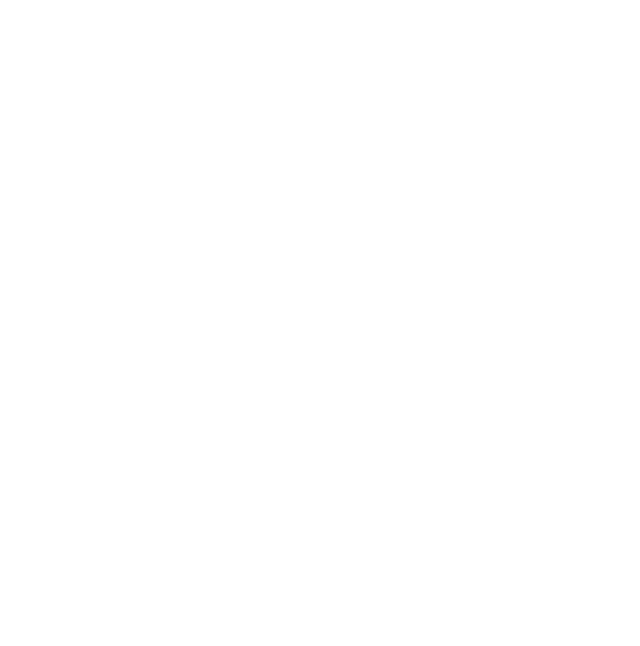
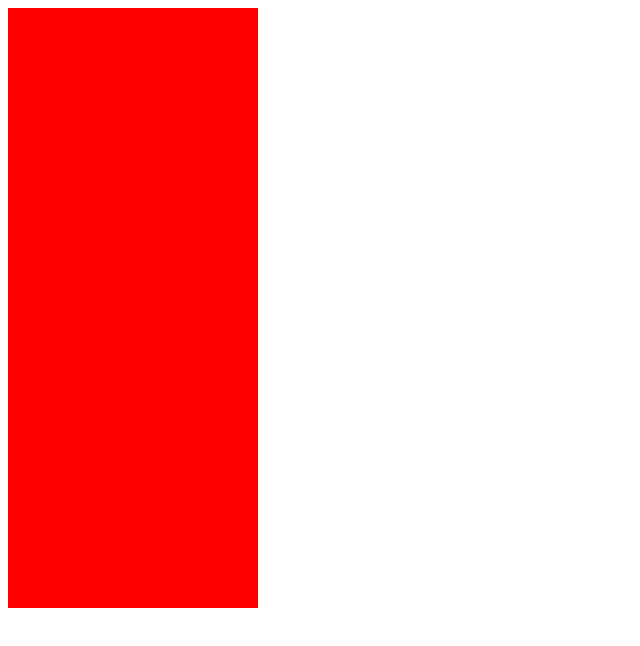
Before and after one commit to samolazoff/Portfolio, a React (Create React App) app: page / in a window 1280 px wide. Shown: the top 646 px of the page, without its empty margins (0-640 px from the left). Built offline with nearby package versions, Linux system fonts and the light colour scheme.

Commit message:
Install Sass(Scss) and checking hisself

```diff
--- a/package.json
+++ b/package.json
@@ -6,7 +6,8 @@
     "cra-template": "1.2.0",
     "react": "^19.0.0",
     "react-dom": "^19.0.0",
-    "react-scripts": "5.0.1"
+    "react-scripts": "5.0.1",
+    "sass": "^1.83.0"
   },
   "scripts": {
     "start": "react-scripts start",
--- a/src/App.js
+++ b/src/App.js
@@ -1,3 +1,5 @@
+import './styles/App.scss';
+
 function App() {
 return (
         <div className="App">
--- /dev/null
+++ b/src/styles/App.scss
@@ -0,0 +1,5 @@
+.App{
+    background-color: red;
+    width: 250px;
+    height: 600px;
+}
```
Also changed, not shown: 1 other file (tests, documents, lock files or other folders).
